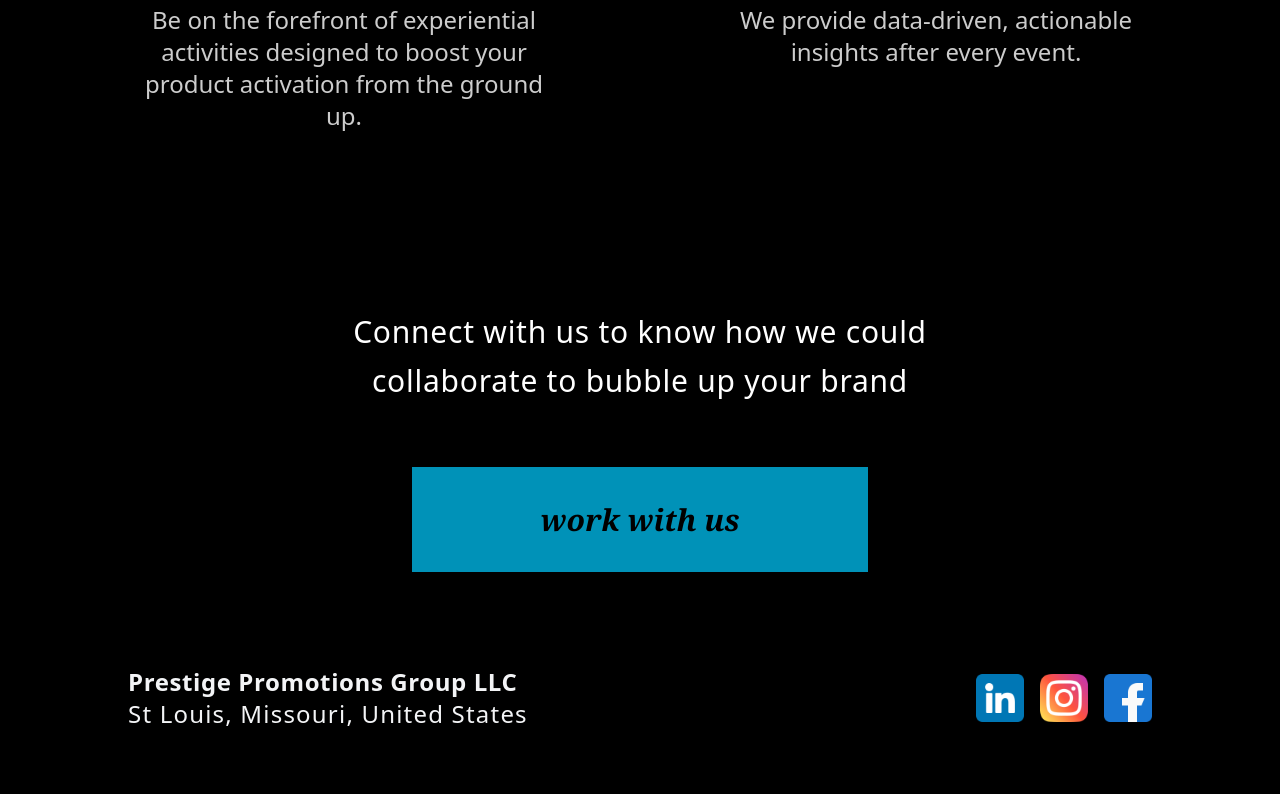
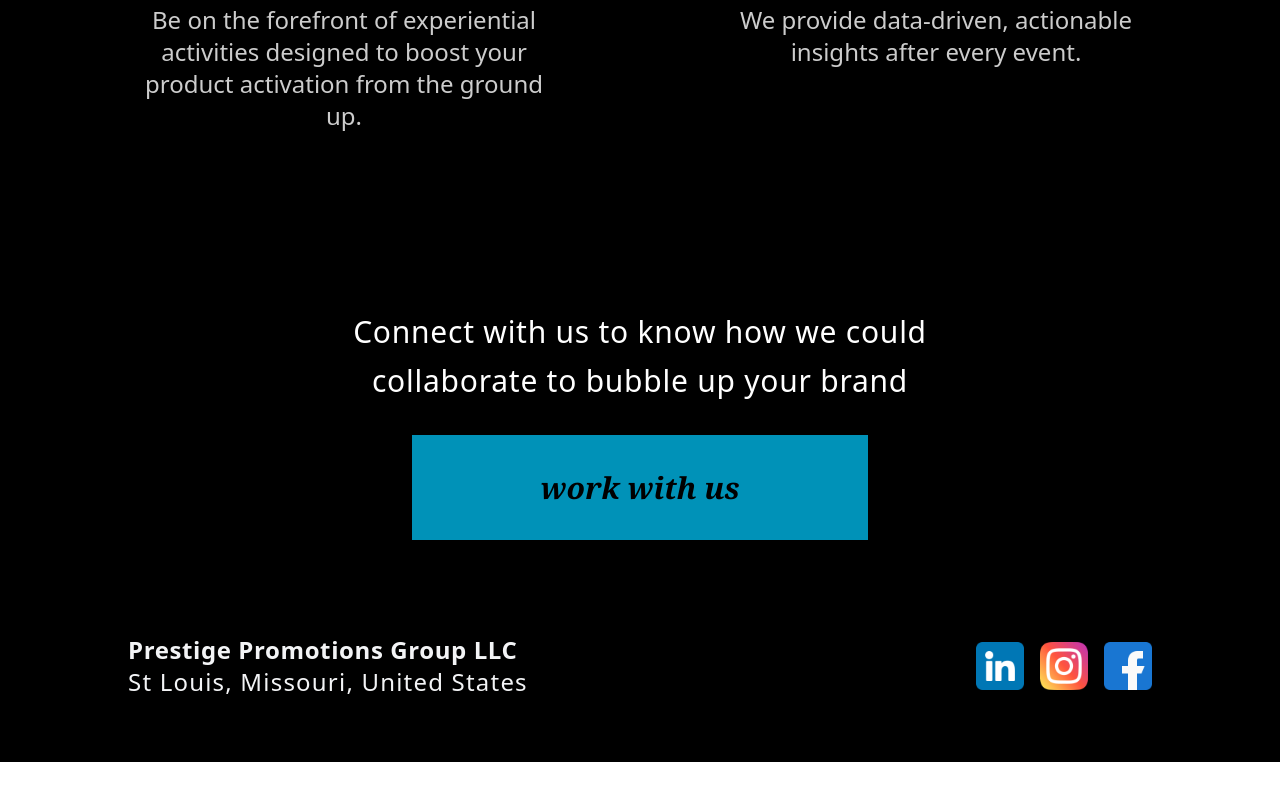
Before and after one commit to Rachitgarg56/ppg_next, a Next.js app: page /capabilities in a window 1280 px wide. Shown: the part 1298-2092 px from the top of the page. After the commit the page ends 2060 px from the top, so only its background shows below. Built offline with nearby package versions, Linux system fonts and the light colour scheme.

Commit message:
Update page.tsx

```diff
--- a/src/app/(main)/capabilities/page.tsx
+++ b/src/app/(main)/capabilities/page.tsx
@@ -63,7 +63,7 @@ const page = () => {
           })}
         </div>
         <div className="mt-20 md:mt-32 mx-auto md:w-1/2 text-2xl md:text-3xl text-center font-thin leading-relaxed tracking-wide">Connect with us to know how we could collaborate to bubble up your brand</div>
-        <div className="text-center mt-10 md:mt-24">
+        <div className="text-center mt-10 md:mt-16">
             <Link href="/contact" className="w-full md:w-max bg-cyan-600 italic font-cambria font-bold text-black text-2xl md:text-3xl px-8 md:px-32 py-4 md:py-8">work with us</Link>
         </div>
     </div>
```
